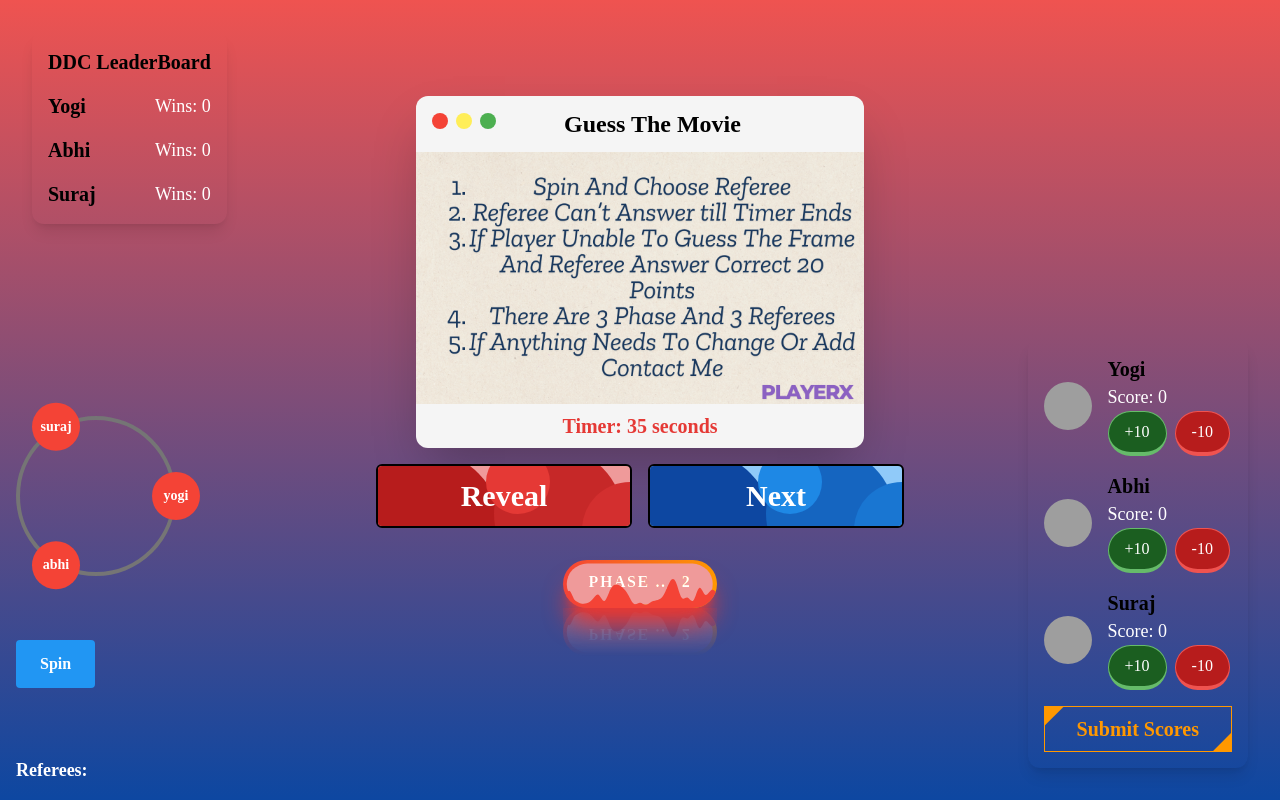
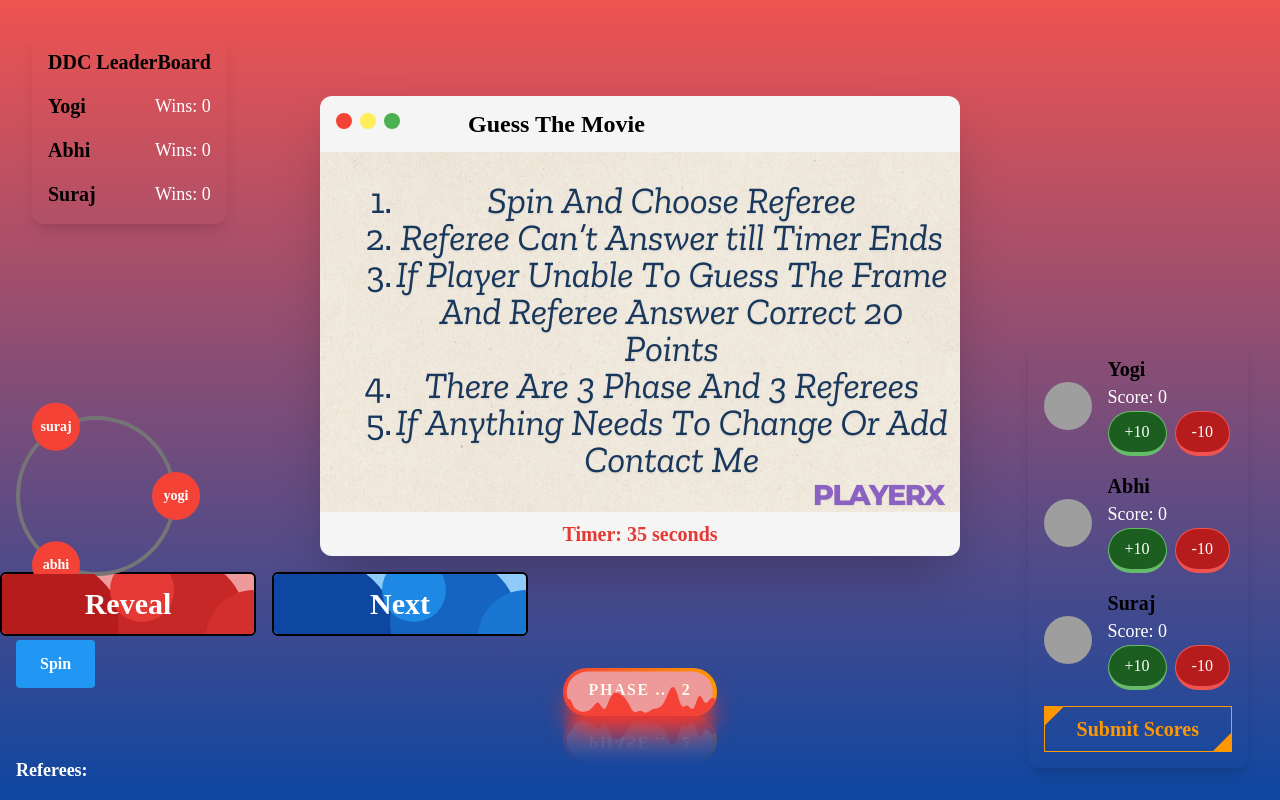
Before and after one commit to Rajpardeshi205/DDC, a React (Vite) app: page / in a window 1280 px wide. Built offline with nearby package versions, Linux system fonts and the light colour scheme; grey boxes are pictures that could not be loaded.

Commit message:
Update FrameCard.jsx

```diff
--- a/src/Components/FrameCard.jsx
+++ b/src/Components/FrameCard.jsx
@@ -82,7 +82,7 @@ const FrameCard = () => {
 
   return (
     <div>
-      <div className="max-w-md mx-auto bg-gray-100 rounded-xl shadow-2xl overflow-hidden">
+      <div className="w-3/6  mx-auto bg-gray-100 rounded-xl shadow-2xl overflow-hidden">
         <div className="flex items-center p-3">
           <div className="px-1">
             <span className="w-4 h-4 rounded-full inline-block bg-red-500 cursor-pointer"></span>
```
